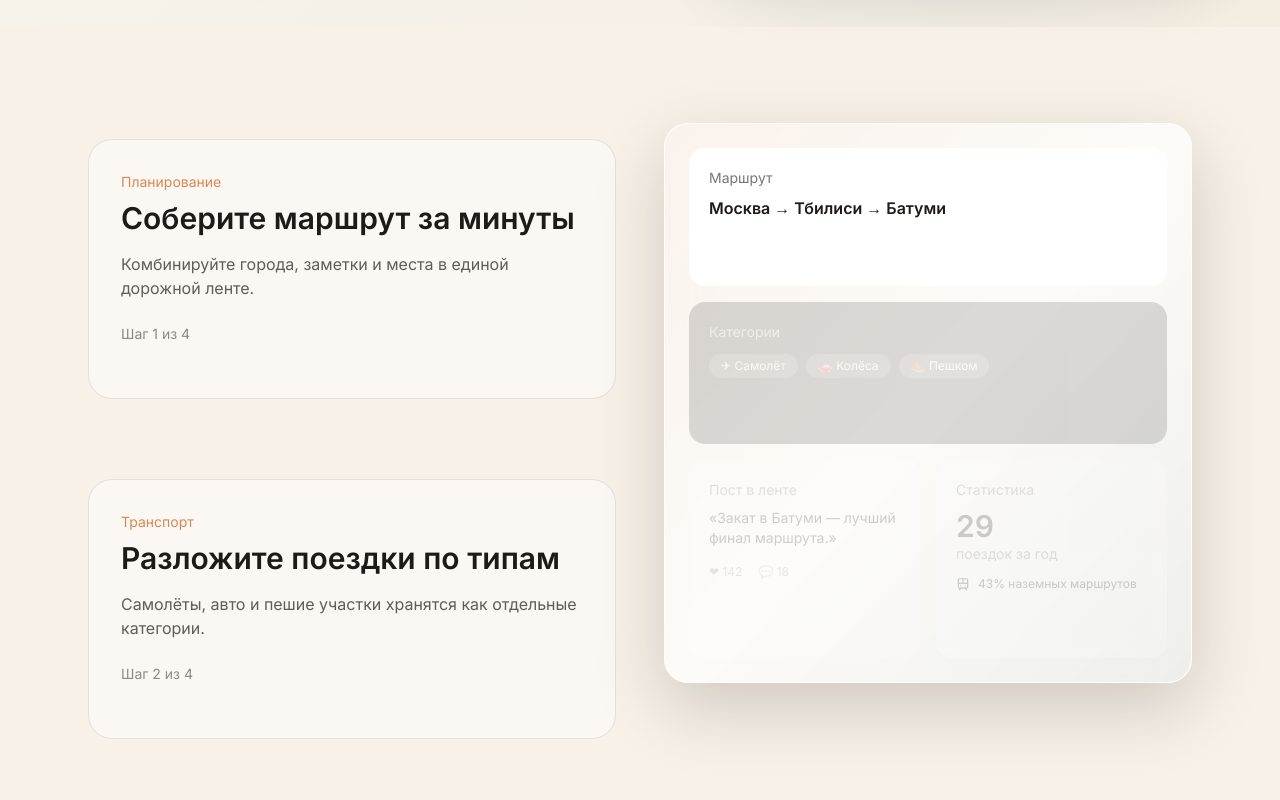
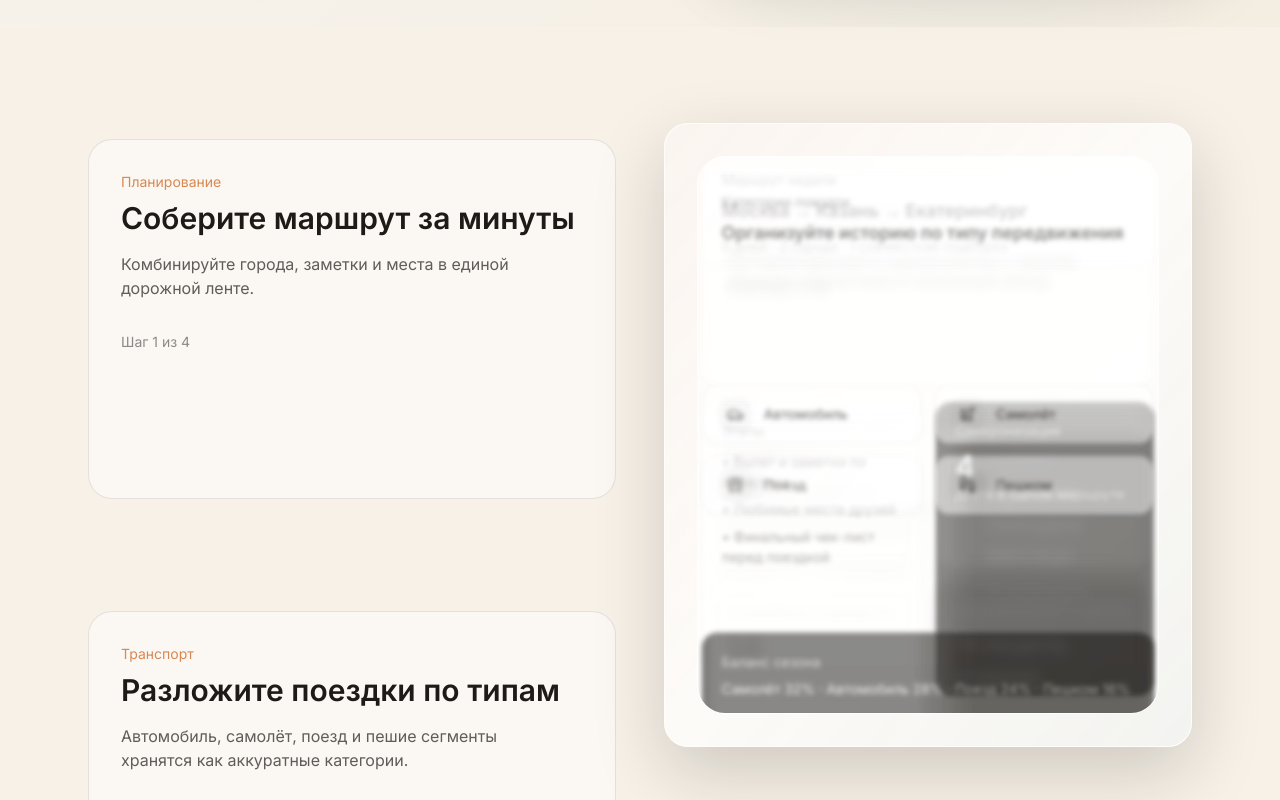
Before and after one commit to Denbay0/TravelBuddy, a React (Vite) app in the folder web/: page / in a window 1280 px wide. Shown: the part 720-1520 px from the top of the page. Built offline with nearby package versions, Linux system fonts and the light colour scheme.

Commit message:
refactor: smooth sticky storytelling transitions

```diff
--- a/web/src/App.tsx
+++ b/web/src/App.tsx
@@ -12,6 +12,8 @@ import {
   Trophy,
   Users,
   Waves,
+  Car,
+  Footprints,
   type LucideIcon,
 } from 'lucide-react'
 import { useRef } from 'react'
@@ -27,7 +29,7 @@ const navItems = ['Возможности', 'Маршруты', 'Сообщес
 
 const storySteps: StoryStep[] = [
   { id: 'route', title: 'Соберите маршрут за минуты', description: 'Комбинируйте города, заметки и места в единой дорожной ленте.', badge: 'Планирование' },
-  { id: 'transport', title: 'Разложите поездки по типам', description: 'Самолёты, авто и пешие участки хранятся как отдельные категории.', badge: 'Транспорт' },
+  { id: 'transport', title: 'Разложите поездки по типам', description: 'Автомобиль, самолёт, поезд и пешие сегменты хранятся как аккуратные категории.', badge: 'Транспорт' },
   { id: 'social', title: 'Публикуйте живые истории', description: 'Делитесь короткими travel-постами и отмечайте лучшие моменты.', badge: 'Сообщество' },
   { id: 'stats', title: 'Следите за личным прогрессом', description: 'Сезонные срезы, любимые форматы поездок и travel-ритм в профиле.', badge: 'Статистика' },
 ]
@@ -101,36 +103,169 @@ function Hero() {
   )
 }
 
+type LayerVisibility = {
+  opacity: number
+  y: number
+  scale: number
+  blur: string
+}
+
+const transportChips: Array<{ label: string; icon: LucideIcon }> = [
+  { label: 'Автомобиль', icon: Car },
+  { label: 'Самолёт', icon: Plane },
+  { label: 'Поезд', icon: Train },
+  { label: 'Пешком', icon: Footprints },
+]
+
+function getLayerVisibility(progress: number, center: number): LayerVisibility {
+  const distance = Math.abs(progress - center)
+  const blend = Math.max(0, 1 - distance / 0.28)
+
+  return {
+    opacity: 0.08 + blend * 0.92,
+    y: (center - progress) * 90,
+    scale: 0.96 + blend * 0.04,
+    blur: `blur(${(1 - blend) * 6}px)`,
+  }
+}
+
 function StickyShowcase() {
   const ref = useRef<HTMLDivElement>(null)
   const { scrollYProgress } = useScroll({ target: ref, offset: ['start start', 'end end'] })
-  const stage = useTransform(scrollYProgress, [0, 0.33, 0.66, 1], [0, 1, 2, 3])
+
+  const routeOpacity = useTransform(scrollYProgress, (v) => getLayerVisibility(v, 0.13).opacity)
+  const routeY = useTransform(scrollYProgress, (v) => getLayerVisibility(v, 0.13).y)
+  const routeScale = useTransform(scrollYProgress, (v) => getLayerVisibility(v, 0.13).scale)
+  const routeBlur = useTransform(scrollYProgress, (v) => getLayerVisibility(v, 0.13).blur)
+
+  const transportOpacity = useTransform(scrollYProgress, (v) => getLayerVisibility(v, 0.38).opacity)
+  const transportY = useTransform(scrollYProgress, (v) => getLayerVisibility(v, 0.38).y)
+  const transportScale = useTransform(scrollYProgress, (v) => getLayerVisibility(v, 0.38).scale)
+  const transportBlur = useTransform(scrollYProgress, (v) => getLayerVisibility(v, 0.38).blur)
+
+  const socialOpacity = useTransform(scrollYProgress, (v) => getLayerVisibility(v, 0.63).opacity)
+  const socialY = useTransform(scrollYProgress, (v) => getLayerVisibility(v, 0.63).y)
+  const socialScale = useTransform(scrollYProgress, (v) => getLayerVisibility(v, 0.63).scale)
+  const socialBlur = useTransform(scrollYProgress, (v) => getLayerVisibility(v, 0.63).blur)
+
+  const statsOpacity = useTransform(scrollYProgress, (v) => getLayerVisibility(v, 0.86).opacity)
+  const statsY = useTransform(scrollYProgress, (v) => getLayerVisibility(v, 0.86).y)
+  const statsScale = useTransform(scrollYProgress, (v) => getLayerVisibility(v, 0.86).scale)
+  const statsBlur = useTransform(scrollYProgress, (v) => getLayerVisibility(v, 0.86).blur)
+
+  const ambientOpacity = useTransform(scrollYProgress, [0, 0.25, 0.5, 0.75, 1], [0.2, 0.35, 0.5, 0.65, 0.8])
 
   return (
     <section ref={ref} className="relative mx-auto grid max-w-6xl gap-12 px-6 py-24 lg:grid-cols-2">
-      <div className="space-y-20 py-4">
+      <div className="space-y-28 py-4">
         {storySteps.map((step, idx) => (
-          <article key={step.id} className="min-h-[260px] rounded-3xl border border-ink/10 bg-white/50 p-8">
+          <article key={step.id} className="min-h-[360px] rounded-3xl border border-ink/10 bg-white/50 p-8">
             <p className="text-sm text-amber">{step.badge}</p>
             <h3 className="mt-2 text-3xl font-semibold">{step.title}</h3>
-            <p className="mt-4 text-ink/70">{step.description}</p>
-            <p className="mt-6 text-sm text-ink/50">Шаг {idx + 1} из {storySteps.length}</p>
+            <p className="mt-4 max-w-md text-ink/70">{step.description}</p>
+            <p className="mt-8 text-sm text-ink/50">Шаг {idx + 1} из {storySteps.length}</p>
           </article>
         ))}
       </div>
-      <div className="lg:sticky lg:top-24 lg:h-[70vh]">
-        <div className="card-surface relative h-full overflow-hidden p-6">
-          <motion.div className="absolute inset-0 bg-gradient-to-br from-amber/20 via-transparent to-pine/20" style={{ opacity: useTransform(stage, [0, 3], [0.2, 0.9]) }} />
-          <div className="relative grid h-full gap-4">
-            <motion.div style={{ opacity: useTransform(stage, [0, 0.9, 1.1], [1, 1, 0.2]) }} className="rounded-2xl bg-white p-5">
-              <p className="text-sm text-ink/60">Маршрут</p><p className="mt-2 font-semibold">Москва → Тбилиси → Батуми</p>
+      <div className="lg:sticky lg:top-20 lg:h-[78vh]">
+        <div className="card-surface relative h-full overflow-hidden p-6 md:p-8">
+          <motion.div className="absolute inset-0 bg-gradient-to-br from-amber/25 via-transparent to-pine/25" style={{ opacity: ambientOpacity }} />
+          <div className="relative h-full overflow-hidden rounded-[1.75rem] border border-white/45 bg-white/55 p-4 md:p-6">
+            <motion.div
+              className="absolute inset-0"
+              style={{ opacity: routeOpacity, y: routeY, scale: routeScale, filter: routeBlur }}
+            >
+              <div className="grid h-full gap-4">
+                <div className="rounded-2xl bg-white p-5 shadow-sm">
+                  <p className="text-sm text-ink/55">Маршрут недели</p>
+                  <p className="mt-2 text-lg font-semibold">Москва → Казань → Екатеринбург</p>
+                  <p className="mt-3 text-sm text-ink/60">6 дней · 3 города · 1 совместная подборка</p>
+                </div>
+                <div className="grid flex-1 gap-4 md:grid-cols-2">
+                  <div className="rounded-2xl bg-white p-5 shadow-sm">
+                    <p className="text-sm text-ink/55">Этапы</p>
+                    <ul className="mt-3 space-y-2 text-sm text-ink/75">
+                      <li>• Вылет и заметки по логистике</li>
+                      <li>• Любимые места друзей</li>
+                      <li>• Финальный чек-лист перед поездкой</li>
+                    </ul>
+                  </div>
+                  <div className="rounded-2xl bg-ink p-5 text-white shadow-sm">
+                    <p className="text-sm text-white/75">Синхронизация</p>
+                    <p className="mt-2 text-3xl font-semibold">4</p>
+                    <p className="text-sm text-white/75">друга в одном маршруте</p>
+                  </div>
+                </div>
+              </div>
             </motion.div>
-            <motion.div style={{ opacity: useTransform(stage, [0.8, 1.6, 2], [0.15, 1, 0.3]) }} className="rounded-2xl bg-ink p-5 text-white">
-              <p className="text-sm text-white/70">Категории</p><div className="mt-3 flex gap-2 text-xs"><span className="rounded-full bg-white/20 px-3 py-1">✈ Самолёт</span><span className="rounded-full bg-white/20 px-3 py-1">🚗 Колёса</span><span className="rounded-full bg-white/20 px-3 py-1">🥾 Пешком</span></div>
+
+            <motion.div
+              className="absolute inset-0"
+              style={{ opacity: transportOpacity, y: transportY, scale: transportScale, filter: transportBlur }}
+            >
+              <div className="flex h-full flex-col justify-between gap-5">
+                <div className="rounded-2xl bg-white p-5 shadow-sm">
+                  <p className="text-sm text-ink/55">Категории поездок</p>
+                  <p className="mt-2 text-lg font-semibold">Организуйте историю по типу передвижения</p>
+                </div>
+                <div className="grid gap-3 sm:grid-cols-2">
+                  {transportChips.map(({ label, icon: Icon }) => (
+                    <div key={label} className="flex items-center gap-3 rounded-2xl border border-ink/10 bg-white/85 px-4 py-3 shadow-sm">
+                      <span className="rounded-xl bg-ink/5 p-2 text-ink"><Icon size={18} /></span>
+                      <span className="text-sm font-medium">{label}</span>
+                    </div>
+                  ))}
+                </div>
+                <div className="rounded-2xl bg-ink p-5 text-white shadow-sm">
+                  <p className="text-sm text-white/70">Баланс сезона</p>
+                  <p className="mt-2 text-sm text-white/90">Самолёт 32% · Автомобиль 28% · Поезд 24% · Пешком 16%</p>
+                </div>
+              </div>
             </motion.div>
-            <motion.div style={{ opacity: useTransform(stage, [1.6, 2.4, 3], [0.2, 1, 1]) }} className="grid flex-1 gap-4 md:grid-cols-2">
-              <div className="rounded-2xl bg-white p-5"><p className="text-sm text-ink/60">Пост в ленте</p><p className="mt-2 text-sm">«Закат в Батуми — лучший финал маршрута.»</p><div className="mt-4 flex gap-4 text-xs text-ink/50"><span>❤ 142</span><span>💬 18</span></div></div>
-              <div className="rounded-2xl bg-white p-5"><p className="text-sm text-ink/60">Статистика</p><p className="mt-2 text-3xl font-semibold">29</p><p className="text-sm text-ink/60">поездок за год</p><div className="mt-3 flex items-center gap-2 text-xs"><Train size={14} /> 43% наземных маршрутов</div></div>
+
+            <motion.div
+              className="absolute inset-0"
+              style={{ opacity: socialOpacity, y: socialY, scale: socialScale, filter: socialBlur }}
+            >
+              <div className="grid h-full gap-4">
+                <div className="rounded-2xl bg-white p-5 shadow-sm">
+                  <p className="text-sm text-ink/55">Лента сообщества</p>
+                  <p className="mt-2 text-lg font-semibold">Истории друзей в одном ритме с вашим маршрутом</p>
+                </div>
+                <div className="grid flex-1 gap-4 md:grid-cols-[1.15fr_0.85fr]">
+                  <article className="rounded-2xl bg-white p-5 shadow-sm">
+                    <p className="text-sm text-ink/55">@alina.nomad</p>
+                    <p className="mt-3 text-sm text-ink/75">«Сделали спонтанную остановку у озера — добавила локацию в общий маршрут»</p>
+                    <div className="mt-5 flex gap-4 text-xs text-ink/55">
+                      <span>Нравится 184</span>
+                      <span>Комментарии 21</span>
+                    </div>
+                  </article>
+                  <article className="rounded-2xl bg-ink p-5 text-white shadow-sm">
+                    <p className="text-sm text-white/75">Подборка</p>
+                    <p className="mt-2 text-2xl font-semibold">Лучшие поездки месяца</p>
+                    <p className="mt-3 text-sm text-white/80">12 сохранённых маршрутов от друзей</p>
+                  </article>
+                </div>
+              </div>
+            </motion.div>
+
+            <motion.div
+              className="absolute inset-0"
+              style={{ opacity: statsOpacity, y: statsY, scale: statsScale, filter: statsBlur }}
+            >
+              <div className="grid h-full gap-4">
+                <div className="rounded-2xl bg-white p-5 shadow-sm">
+                  <p className="text-sm text-ink/55">Travel-профиль</p>
+                  <p className="mt-2 text-lg font-semibold">Личная статистика и сезонный обзор</p>
+                </div>
+                <div className="grid flex-1 grid-cols-2 gap-4">
+                  <div className="rounded-2xl bg-white p-5 shadow-sm"><p className="text-sm text-ink/55">Поездок</p><p className="mt-2 text-3xl font-semibold">29</p></div>
+                  <div className="rounded-2xl bg-white p-5 shadow-sm"><p className="text-sm text-ink/55">Городов</p><p className="mt-2 text-3xl font-semibold">46</p></div>
+                  <div className="rounded-2xl bg-white p-5 shadow-sm"><p className="text-sm text-ink/55">Сохранённых маршрутов</p><p className="mt-2 text-3xl font-semibold">58</p></div>
+                  <div className="rounded-2xl bg-ink p-5 text-white shadow-sm"><p className="text-sm text-white/70">Ритм</p><p className="mt-2 text-2xl font-semibold">14 недель подряд</p></div>
+                </div>
+              </div>
             </motion.div>
           </div>
         </div>
```
